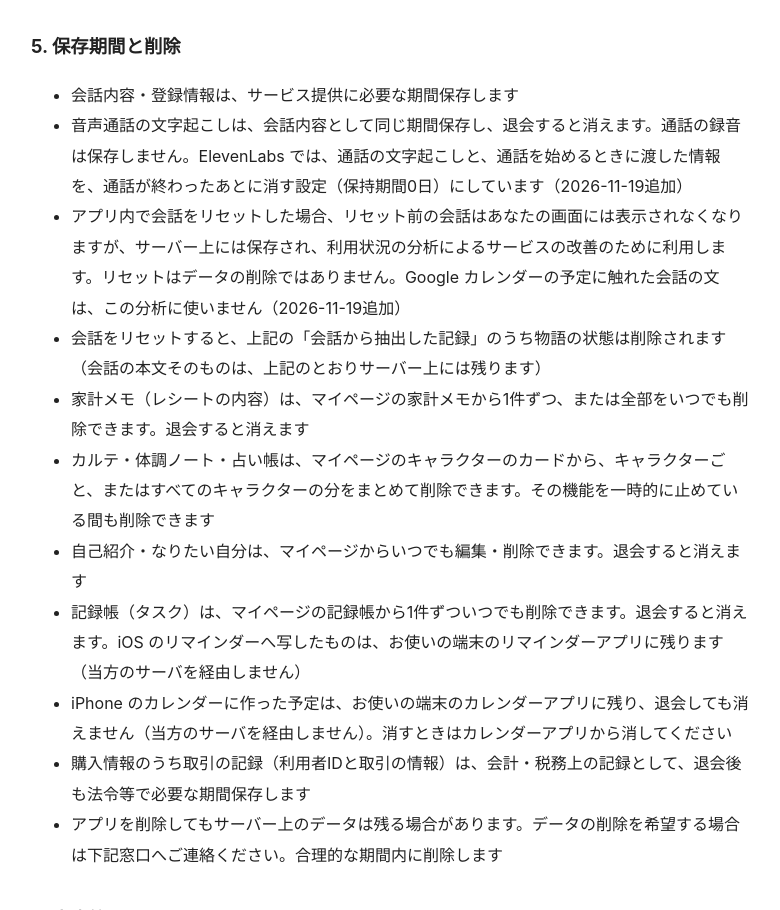
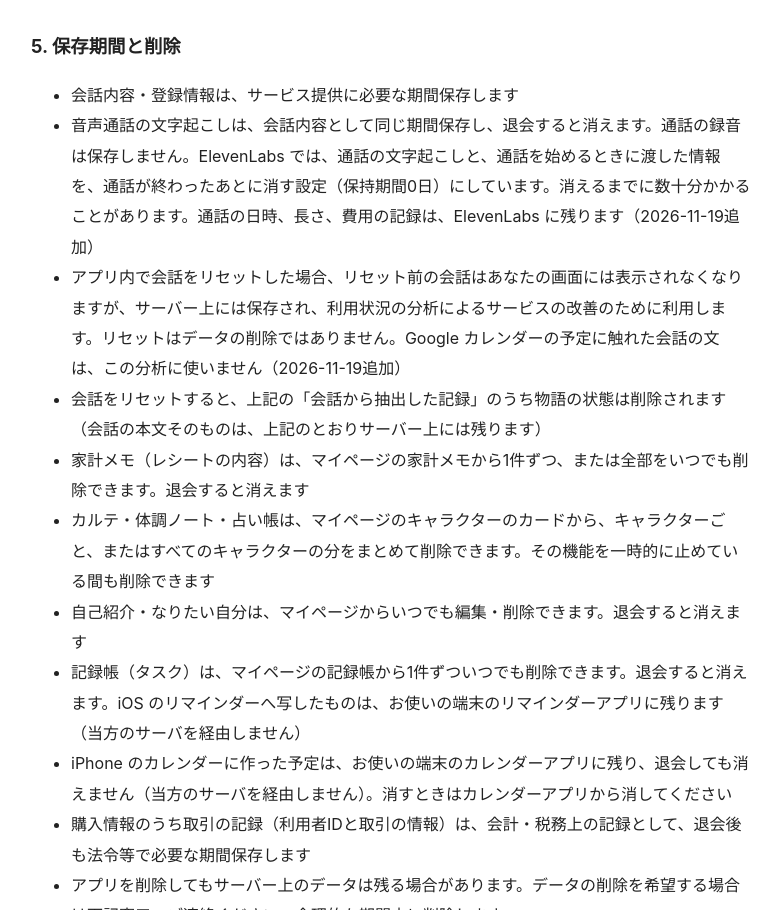
Before and after one commit to xCura/legal, a plain HTML site: page privacy.html in a window 1280 px wide. Shown: the part 9402-10312 px from the top of the page, without its empty margins (249-1029 px from the left). Drawn offline with Linux system fonts and the light colour scheme.

Commit message:
音声通話: ElevenLabs の記録が消えるまでの時間と、残る記録を書く
通話を 2 回試して確かめた。文字起こしと、通話を始めるときに渡した情報は、通話を切った約 24 分後に消えた。
通話の日時、長さ、費用の記録は ElevenLabs に残る。

Co-Authored-By: Claude Fable 5.2 <noreply@anthropic.com>
Claude-Session: https://claude.ai/code/session_01Epq5RbhcBxZPh1Lspw2Jde

```diff
--- a/privacy.html
+++ b/privacy.html
@@ -87,7 +87,7 @@
 <h2>5. 保存期間と削除</h2>
 <ul>
 <li>会話内容・登録情報は、サービス提供に必要な期間保存します</li>
-<li>音声通話の文字起こしは、会話内容として同じ期間保存し、退会すると消えます。通話の録音は保存しません。ElevenLabs では、通話の文字起こしと、通話を始めるときに渡した情報を、通話が終わったあとに消す設定（保持期間0日）にしています（2026-11-19追加）</li>
+<li>音声通話の文字起こしは、会話内容として同じ期間保存し、退会すると消えます。通話の録音は保存しません。ElevenLabs では、通話の文字起こしと、通話を始めるときに渡した情報を、通話が終わったあとに消す設定（保持期間0日）にしています。消えるまでに数十分かかることがあります。通話の日時、長さ、費用の記録は、ElevenLabs に残ります（2026-11-19追加）</li>
 <li>アプリ内で会話をリセットした場合、リセット前の会話はあなたの画面には表示されなくなりますが、サーバー上には保存され、利用状況の分析によるサービスの改善のために利用します。リセットはデータの削除ではありません。Google カレンダーの予定に触れた会話の文は、この分析に使いません（2026-11-19追加）</li>
 <li>会話をリセットすると、上記の「会話から抽出した記録」のうち物語の状態は削除されます（会話の本文そのものは、上記のとおりサーバー上には残ります）</li>
 <li>家計メモ（レシートの内容）は、マイページの家計メモから1件ずつ、または全部をいつでも削除できます。退会すると消えます</li>
```
